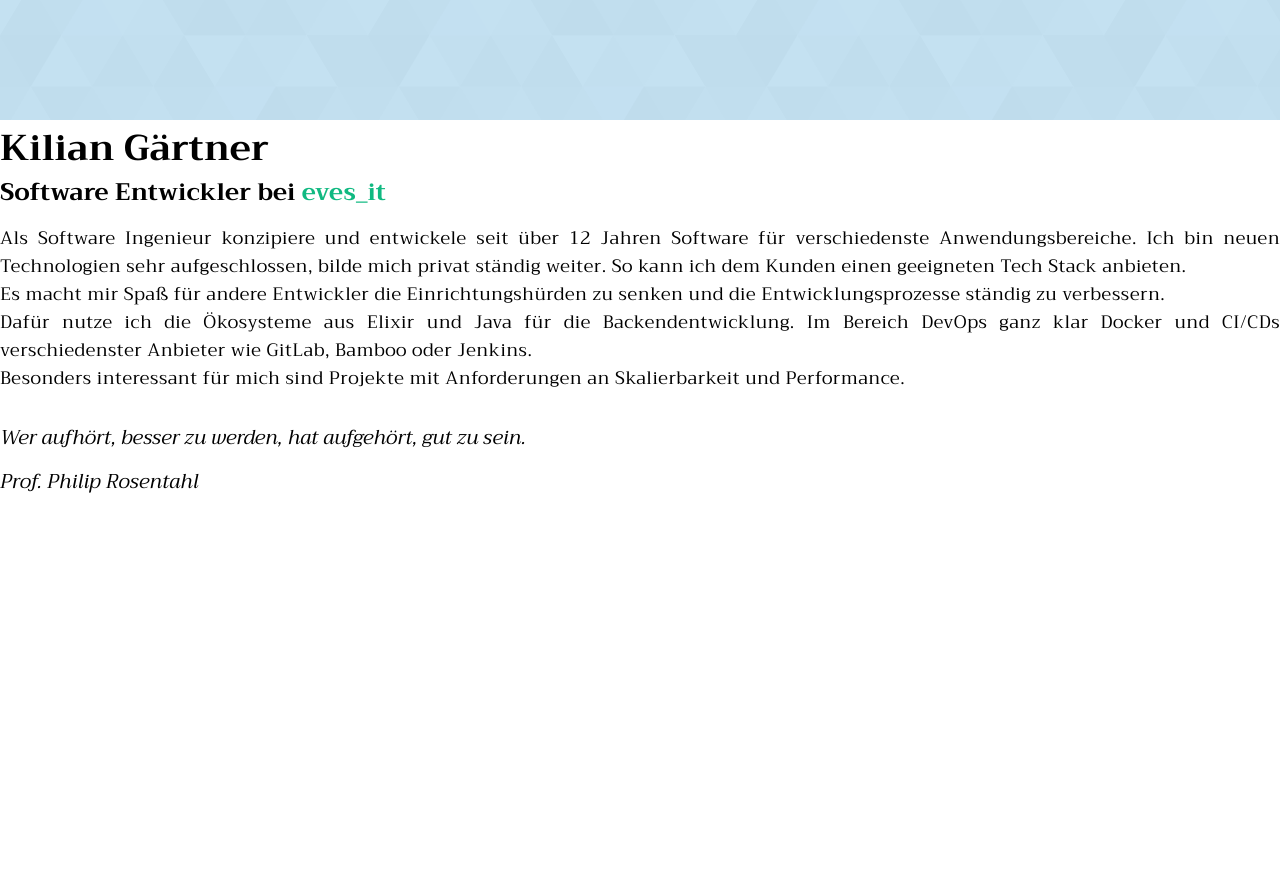
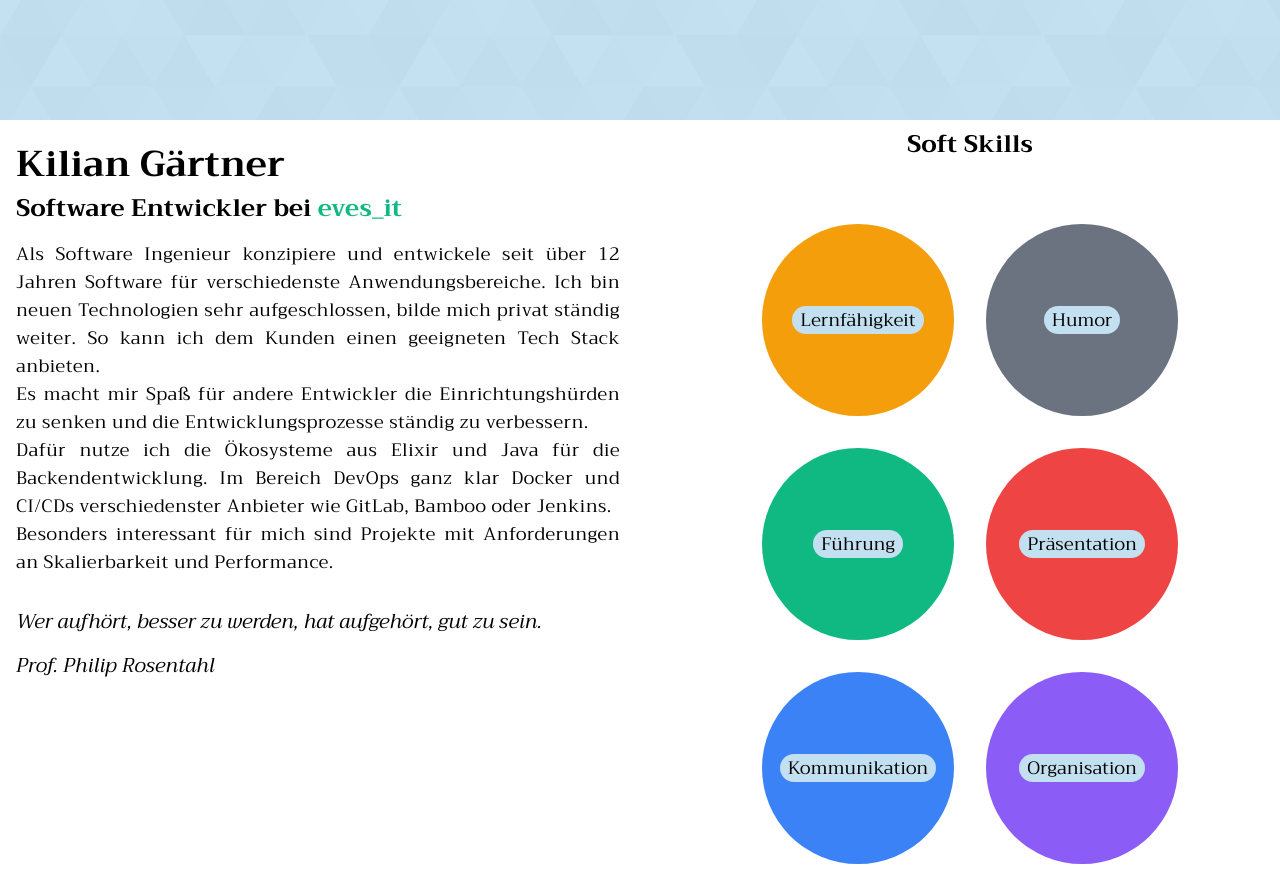
Before and after one commit to Meldanor/PersonalWebpage, a Nuxt app: page / in a window 1280 px wide. Shown: the part 680-1560 px from the top of the page. Before the commit the page ends 1179 px from the top, so only its background shows below. Built offline with nearby package versions, Linux system fonts and the light colour scheme.

Commit message:
Add soft skill area and some css fixes

```diff
--- a/components/NuxtLogo.vue
+++ /dev/null
@@ -1,11 +0,0 @@
-<template>
-  <svg class="nuxt-logo" viewBox="0 0 45 30" fill="none" xmlns="http://www.w3.org/2000/svg">
-    <path d="M24.7203 29.704H41.1008C41.6211 29.7041 42.1322 29.5669 42.5828 29.3061C43.0334 29.0454 43.4075 28.6704 43.6675 28.2188C43.9275 27.7672 44.0643 27.2549 44.0641 26.7335C44.0639 26.2121 43.9266 25.6999 43.6662 25.2485L32.6655 6.15312C32.4055 5.70162 32.0315 5.32667 31.581 5.06598C31.1305 4.8053 30.6195 4.66805 30.0994 4.66805C29.5792 4.66805 29.0682 4.8053 28.6177 5.06598C28.1672 5.32667 27.7932 5.70162 27.5332 6.15312L24.7203 11.039L19.2208 1.48485C18.9606 1.03338 18.5864 0.658493 18.1358 0.397853C17.6852 0.137213 17.1741 0 16.6538 0C16.1336 0 15.6225 0.137213 15.1719 0.397853C14.7213 0.658493 14.3471 1.03338 14.0868 1.48485L0.397874 25.2485C0.137452 25.6999 0.000226653 26.2121 2.8053e-07 26.7335C-0.000226092 27.2549 0.136554 27.7672 0.396584 28.2188C0.656614 28.6704 1.03072 29.0454 1.48129 29.3061C1.93185 29.5669 2.44298 29.7041 2.96326 29.704H13.2456C17.3195 29.704 20.3239 27.9106 22.3912 24.4118L27.4102 15.7008L30.0986 11.039L38.1667 25.0422H27.4102L24.7203 29.704ZM13.0779 25.0374L5.9022 25.0358L16.6586 6.36589L22.0257 15.7008L18.4322 21.9401C17.0593 24.2103 15.4996 25.0374 13.0779 25.0374Z" fill="#00DC82" />
-  </svg>
-</template>
-
-<style>
-.nuxt-logo {
-  height: 180px;
-}
-</style>
--- /dev/null
+++ b/components/SelfDescription.vue
@@ -0,0 +1,19 @@
+<template>
+  <div class="flex flex-wrap w-full">
+    <description class="lg:w-1/2 w-full p-4 md:pr-5" />
+    <soft-skills class="lg:w-1/2 w-full md:pl-5" />
+  </div>
+</template>
+
+<script lang="ts">
+import Vue from 'vue'
+import Description from '~/components/Description.vue'
+import SoftSkills from '~/components/SoftSkills.vue'
+
+export default Vue.extend({
+  components: {
+    SoftSkills,
+    Description
+  }
+})
+</script>
--- /dev/null
+++ b/components/SoftSkills.vue
@@ -0,0 +1,50 @@
+<template>
+  <div>
+    <h3 class="text-center pt-2 text-2xl font-semibold">
+      Soft Skills
+    </h3>
+    <div class="flex flex-wrap justify-center mt-12 ">
+      <div class="bg-yellow-500 skill-block">
+        <p>
+          Lernfähigkeit
+        </p>
+      </div>
+      <div class="bg-gray-500 skill-block">
+        <p>
+          Humor
+        </p>
+      </div>
+      <div class="bg-green-500 skill-block">
+        <p>
+          Führung
+        </p>
+      </div>
+      <div class="bg-red-500 skill-block">
+        <p>
+          Präsentation
+        </p>
+      </div>
+      <div class="bg-blue-500 skill-block">
+        <p>
+          Kommunikation
+        </p>
+      </div>
+      <div class="bg-purple-500 skill-block">
+        <p>
+          Organisation
+        </p>
+      </div>
+    </div>
+  </div>
+</template>
+
+<style>
+.skill-block {
+  @apply w-36 h-36 m-4 md:w-48 md:h-48 text-center flex justify-center items-center md:text-lg rounded-full
+}
+
+.skill-block p {
+  background-color: #c3e0f1;
+  @apply rounded-full px-2
+}
+</style>
--- a/pages/index.vue
+++ b/pages/index.vue
@@ -1,19 +1,19 @@
 <template>
   <div class="container mx-auto">
     <starter />
-    <description />
+    <self-description />
   </div>
 </template>
 
 <script lang="ts">
 import Vue from 'vue'
-import Description from '~/components/Description.vue'
 import Starter from '~/components/Starter.vue'
+import SelfDescription from '~/components/SelfDescription.vue'
 
 export default Vue.extend({
   components: {
-    Starter,
-    Description
+    SelfDescription,
+    Starter
   }
 })
 </script>
```
Also changed, not shown: components/Tutorial.vue (deleted, +0 -46 lines).
